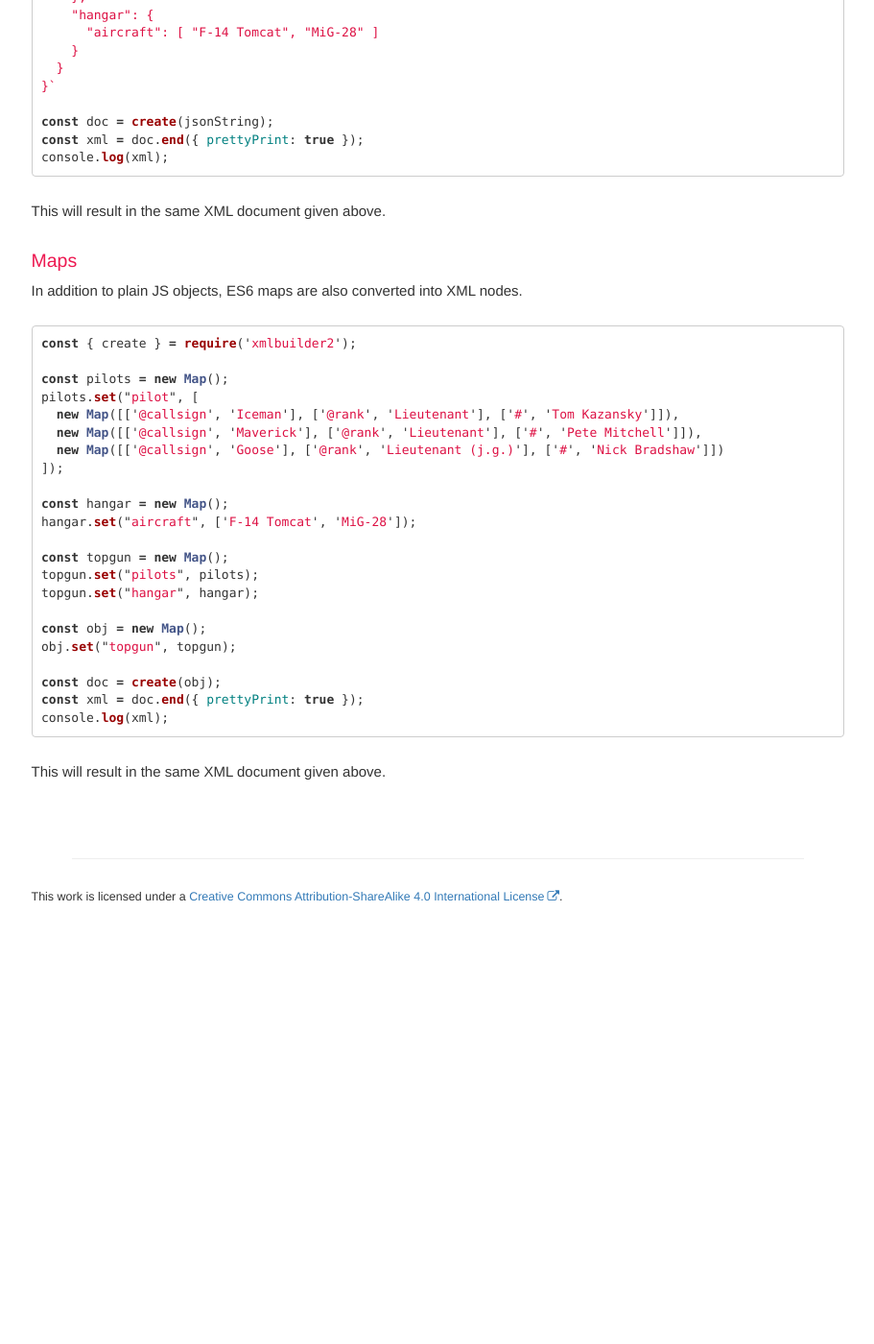
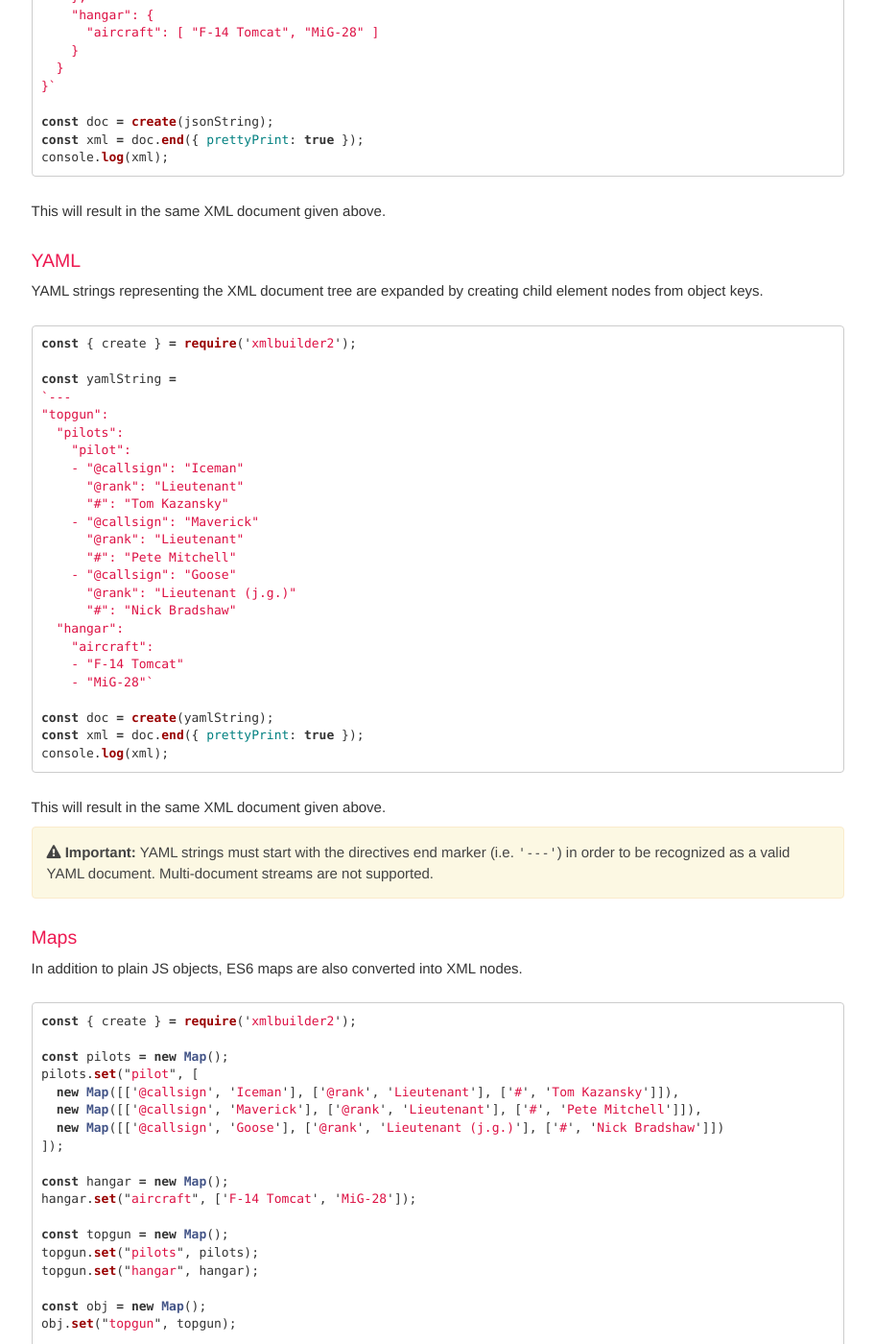
Before and after one commit to oozcitak/xmlbuilder2, a Jekyll site: the page built from docs/pages/parsing.md, in a window 1280 px wide and 1400 px high, scrolled down 1839 px. Shown: the whole window at 96% size, without its empty margins (330-1241 px from the left). Built offline with Jekyll 4.4.1, drawn with Linux system fonts in a browser that asks for light colours; comment, search, counter and statistics services are not loaded; before the commit the page ends 2833 px from its top, so only the background shows below that.

Commit message:
Document YAML parser/serializer

````diff
--- a/docs/pages/parsing.md
+++ b/docs/pages/parsing.md
@@ -106,6 +106,45 @@ console.log(xml);
 ```
 This will result in the same XML document given above.
 
+### YAML
+
+YAML strings representing the XML document tree are expanded by creating child element nodes from object keys.
+
+```js
+const { create } = require('xmlbuilder2');
+
+const yamlString =
+`---
+"topgun":
+  "pilots":
+    "pilot":
+    - "@callsign": "Iceman"
+      "@rank": "Lieutenant"
+      "#": "Tom Kazansky"
+    - "@callsign": "Maverick"
+      "@rank": "Lieutenant"
+      "#": "Pete Mitchell"
+    - "@callsign": "Goose"
+      "@rank": "Lieutenant (j.g.)"
+      "#": "Nick Bradshaw"
+  "hangar":
+    "aircraft":
+    - "F-14 Tomcat"
+    - "MiG-28"`
+
+const doc = create(yamlString);
+const xml = doc.end({ prettyPrint: true });
+console.log(xml);
+```
+This will result in the same XML document given above.
+
+{% capture yaml_note %}
+  YAML strings must start with the directives end marker (i.e. `'---'`) in
+  order to be recognized as a valid YAML document. Multi-document streams
+  are not supported.
+{% endcapture %}
+{% include important.html content=yaml_note markdown=1 %}
+
 ### Maps
 
 In addition to plain JS objects, ES6 maps are also converted into XML nodes.
````
Also changed, not shown: docs/pages/builder-functions-with-callbacks.md (+1 -1 lines), docs/pages/serialization.md (+42 -2 lines), test/wiki/parsing.test.ts (+24 -0 lines), test/wiki/serialization.test.ts (+23 -0 lines).
